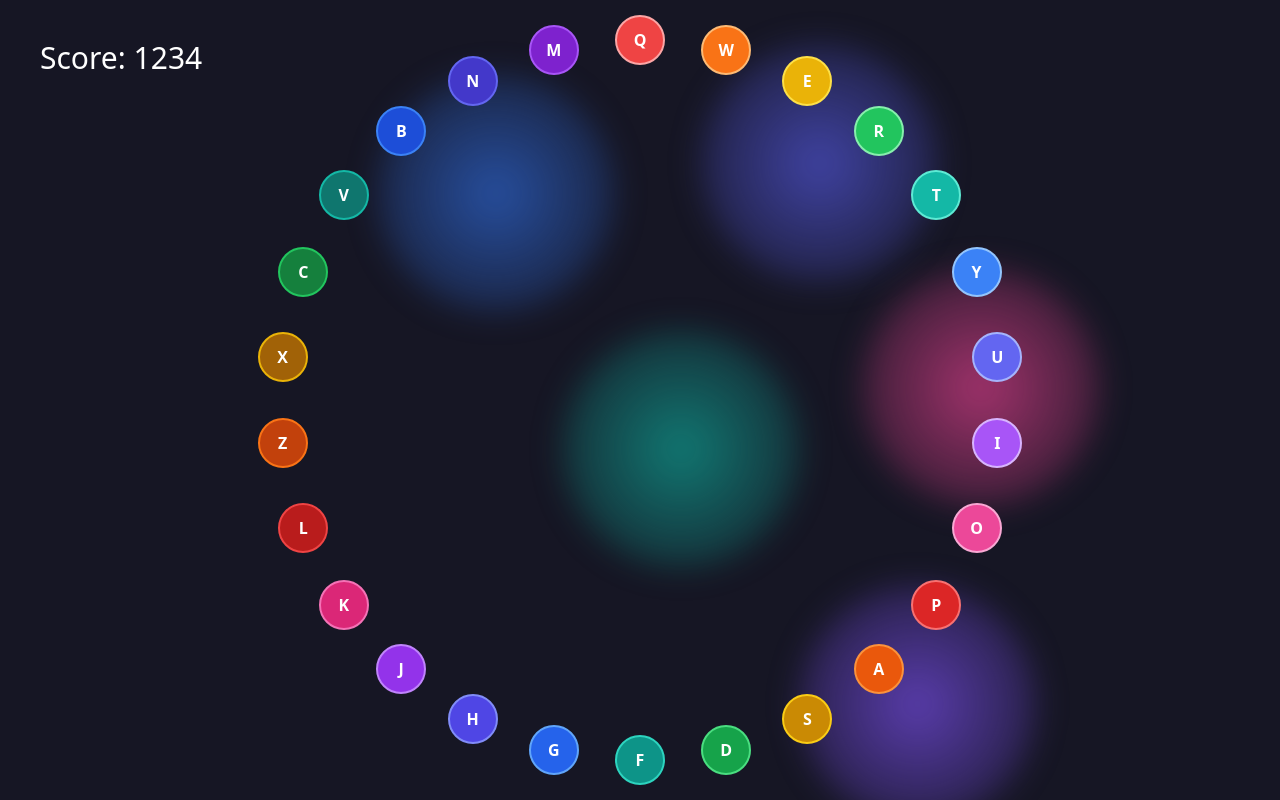
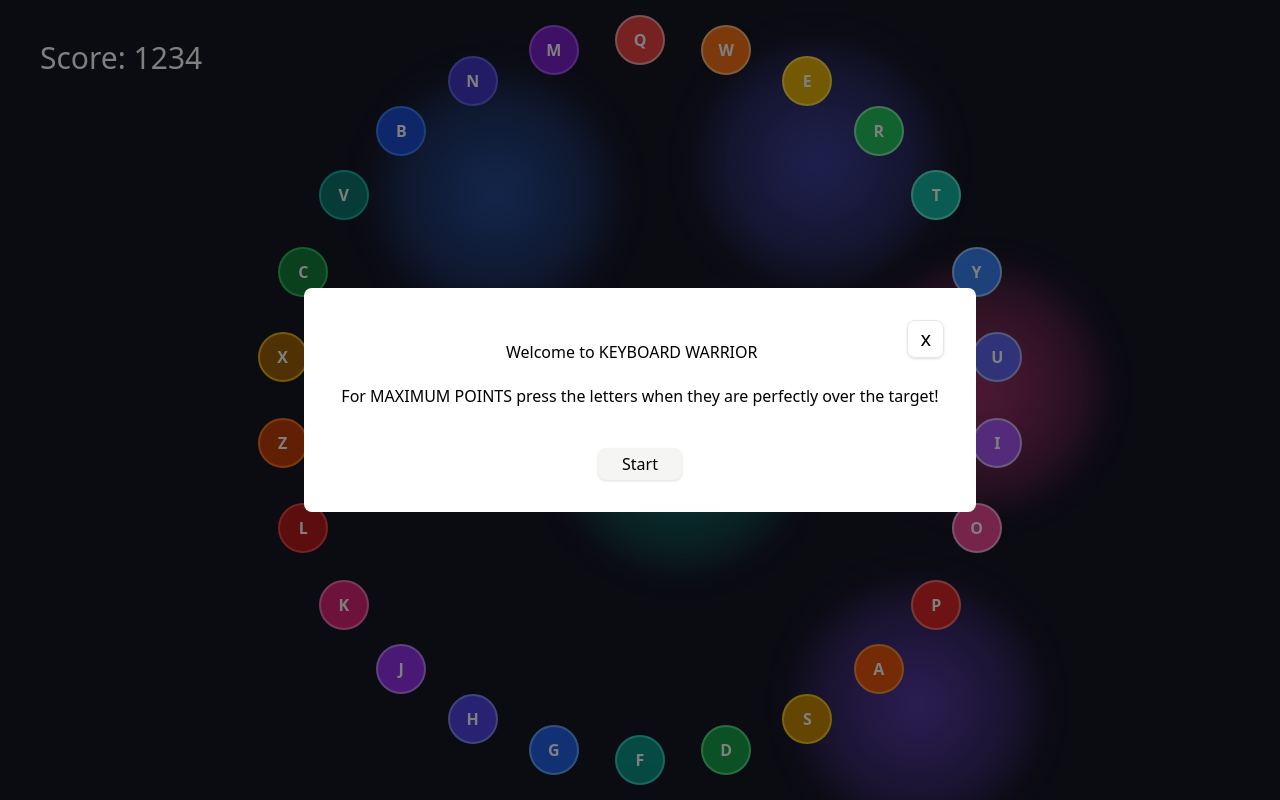
Before and after one commit to vincedefreitas/keyboard-warrior, a React (Vite) app: page / in a window 1280 px wide. Built offline with nearby package versions, Linux system fonts and the light colour scheme.

Commit message:
create start modal with game start and close options. needs styling to match game

```diff
--- a/src/App.tsx
+++ b/src/App.tsx
@@ -1,6 +1,8 @@
 import "./App.css";
+import { useState } from "react";
 import TargetLetter from "./Components/TargetLetter/TargetLetter";
 import MovingBackground from "./Components/Background";
+import StartModal from "./Components/StartModal";
 
 const LETTER_COLORS = {
   Q: {
@@ -113,8 +115,29 @@ const LETTERS = Object.keys(LETTER_COLORS) as Array<keyof typeof LETTER_COLORS>;
 const TARGET_SIZE = 50;
 
 function App() {
+  const [isModalOpen, setIsModalOpen] = useState(true);
+  const [timerRunning, setTimerRunning] = useState(false)
+  const [gameRunning, setGameRunning] = useState(false)
+
+  function handleModalClose(){
+    setIsModalOpen(false);
+  }
+
+  function handleGameStart() {
+    setIsModalOpen(false);
+    setTimerRunning(true)
+    console.log("Modal open = " + isModalOpen)
+    console.log("timer running = " + timerRunning)
+    console.log("game running = " + gameRunning)
+  }
+
   return (
     <>
+      <StartModal
+        modalOpen={isModalOpen}
+        onClose={handleGameStart}
+        onStart={handleModalClose}
+      />
       <MovingBackground />
       {LETTERS.map((letter, index) => {
         const angle = (index / LETTERS.length) * Math.PI * 2 - Math.PI / 2;
--- /dev/null
+++ b/src/Components/StartModal/index.tsx
@@ -0,0 +1,24 @@
+interface StartModalProps {
+    modalOpen: boolean,
+    onStart: () => void,
+    onClose: () => void;
+}
+
+function StartModal ({modalOpen, onStart, onClose }: StartModalProps){
+
+    if (!modalOpen) return null
+
+    return (
+        <div className="fixed inset-0 bg-black bg-opacity-50 flex items-center justify-center p-4 z-50">
+             <div className="bg-white rounded-lg max-w-2xl w-full max-h-[90vh] overflow-y-auto text-center p-8">
+            <div className="text-xl border float-right py-1 px-3 rounded-lg shadow" onClick={onClose}>x</div>
+            <h1 className="p-5">Welcome to <span className="uppercase">Keyboard Warrior</span></h1>
+            <p>For <span className="uppercase">maximum points</span> press the letters when they are perfectly over the target! </p>
+            <button className="bg-stone-100 px-6 py-1 mt-10 rounded-lg shadow" onClick={onStart}>Start</button>
+            </div>
+        </div>
+    )
+
+}
+
+export default StartModal
```
Also changed, not shown: src/Components/TargetLettersContainer/index.tsx (added).
